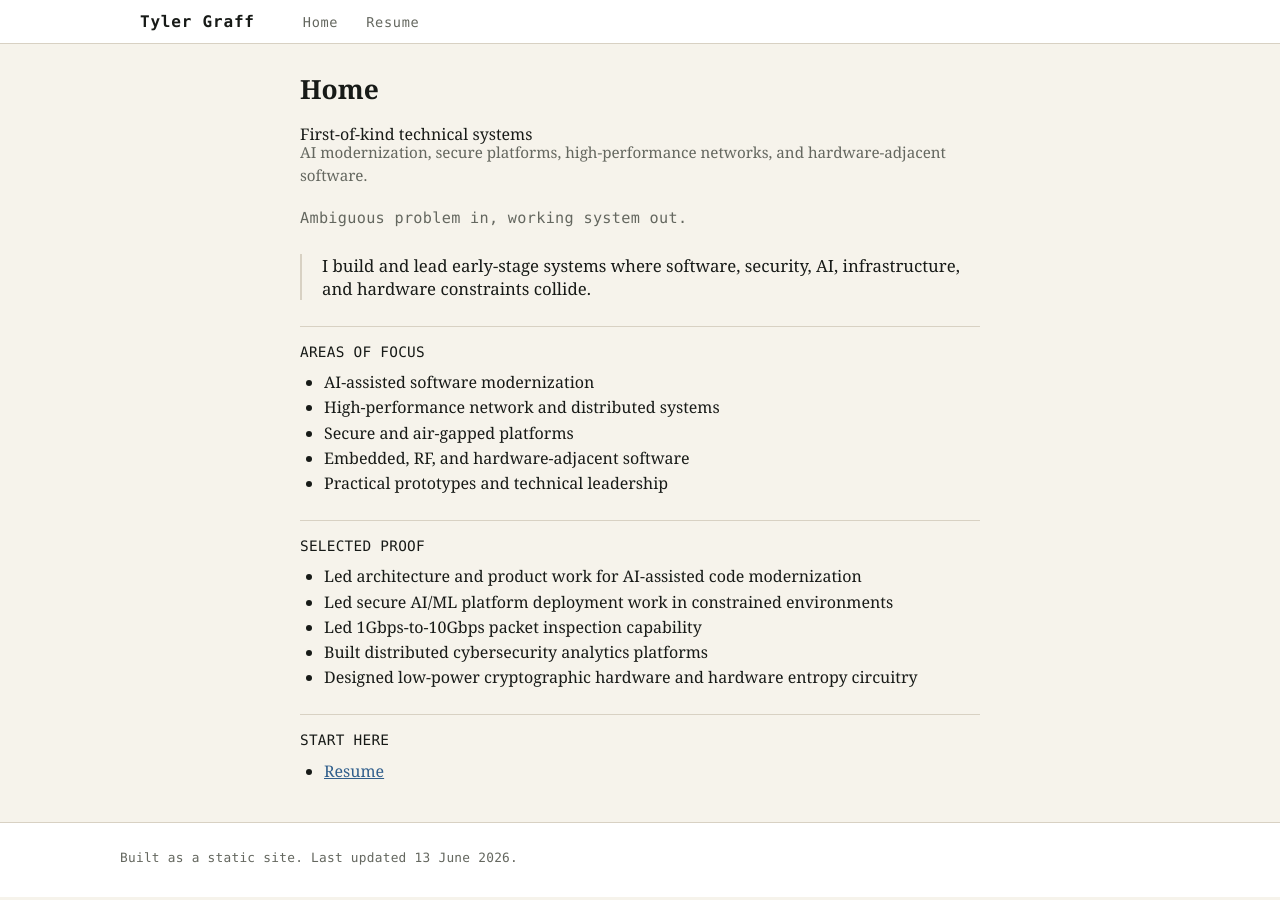
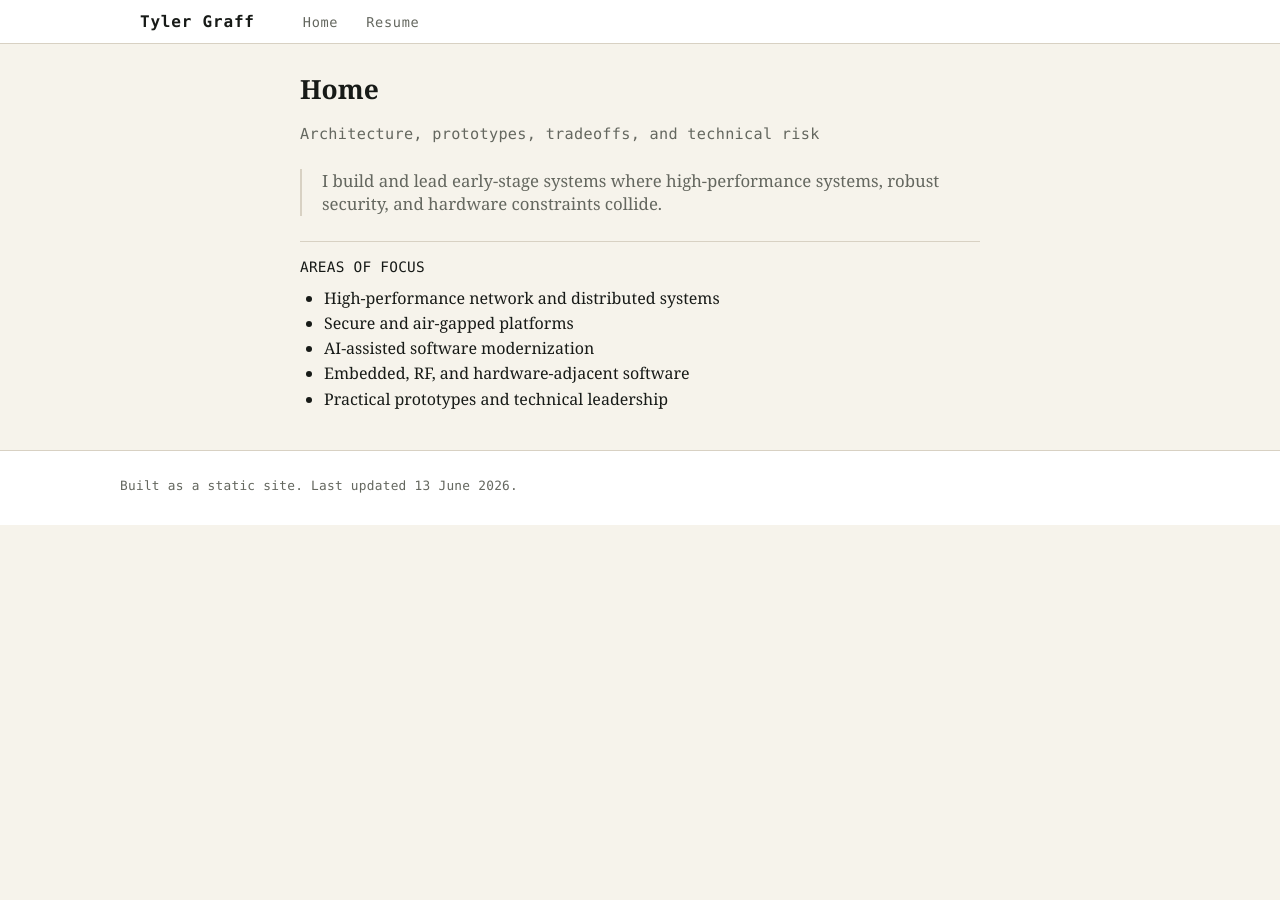
Before and after one commit to tylergraff/tylergraff.github.io, a Jekyll site: the page built from index.md, in a window 1280 px wide. Built offline with Jekyll 4.4.1, drawn with Linux system fonts in a browser that asks for light colours.

Commit message:
simplify tagline and content

```diff
--- a/index.md
+++ b/index.md
@@ -3,36 +3,22 @@ layout: page
 title: Home
 ---
 
-First-of-kind technical systems
+Architecture, prototypes, tradeoffs, and technical risk
+{: .tagline }
 
-AI modernization, secure platforms, high-performance networks, and hardware-adjacent software.
 {: .positioning-line }
 
-Ambiguous problem in, working system out.
-{: .tagline }
 
 <div class="intro-block" markdown="1">
 
-I build and lead early-stage systems where software, security, AI, infrastructure, and hardware constraints collide.
+I build and lead early-stage systems where high-performance systems, robust security, and hardware constraints collide.
 
 </div>
 
 ## Areas of focus
 
-- AI-assisted software modernization
 - High-performance network and distributed systems
 - Secure and air-gapped platforms
+- AI-assisted software modernization
 - Embedded, RF, and hardware-adjacent software
 - Practical prototypes and technical leadership
-
-## Selected proof
-
-- Led architecture and product work for AI-assisted code modernization
-- Led secure AI/ML platform deployment work in constrained environments
-- Led 1Gbps-to-10Gbps packet inspection capability
-- Built distributed cybersecurity analytics platforms
-- Designed low-power cryptographic hardware and hardware entropy circuitry
-
-## Start here
-
-- [Resume](/resume/)
```
